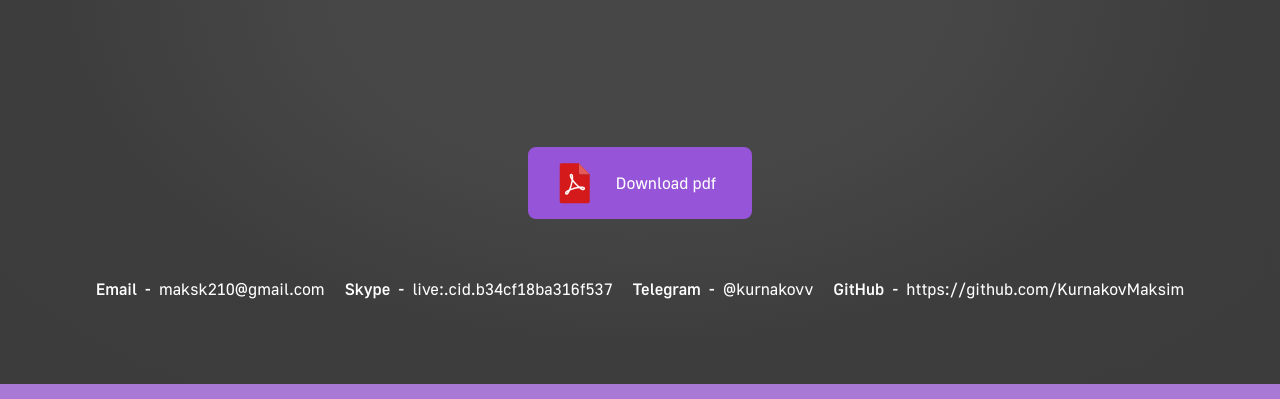
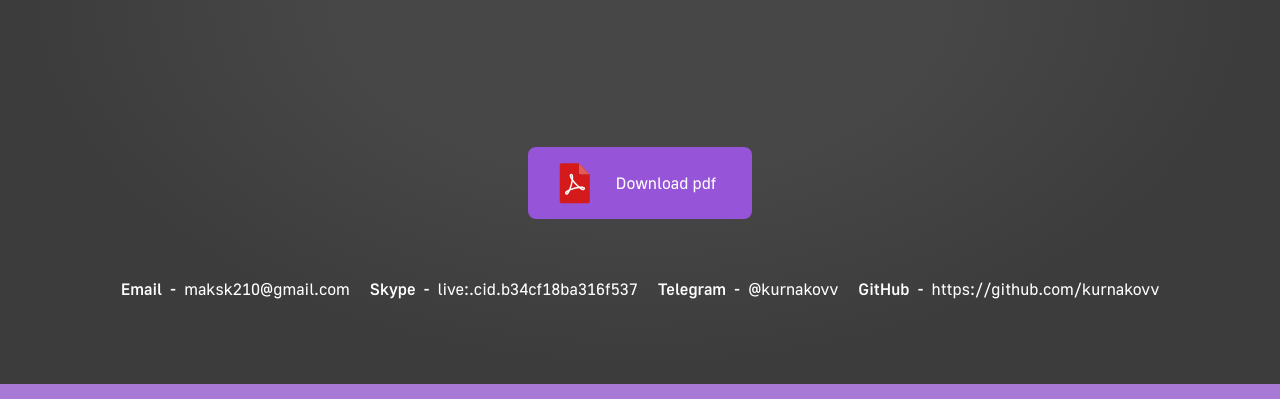
Before and after one commit to kurnakovv/Resume, a plain HTML site: page index.html in a window 1280 px wide. Shown: the part 401-800 px from the top of the page. Drawn offline with Linux system fonts and the light colour scheme; a script that the page names is missing.

Commit message:
Fix GitHub reference

```diff
--- a/index.html
+++ b/index.html
@@ -132,9 +132,9 @@
 							<span class="contact__name">Telegram</span>
 							<span class="contact__data">@kurnakovv</span>
 						</a>
-						<a href="https://github.com/KurnakovMaksim" class="hero__contact contact">
+						<a href="https://github.com/kurnakovv" class="hero__contact contact">
 							<span class="contact__name">GitHub</span>
-							<span class="contact__data">https://github.com/KurnakovMaksim </span>
+							<span class="contact__data">https://github.com/kurnakovv </span>
 						</a>
 					</div>
 				</div>
```
